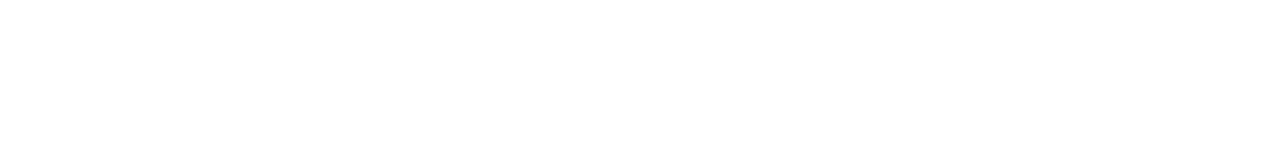
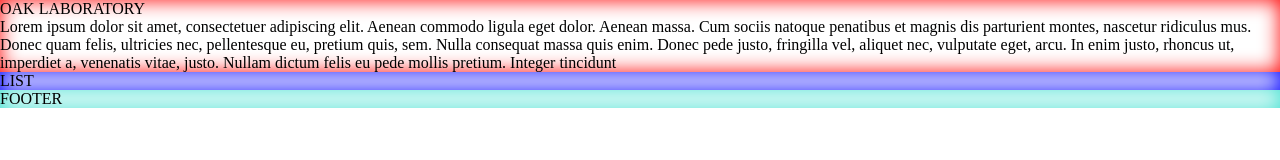
Before and after one commit to okang1014/wood, a plain HTML site: page index.html in a window 1280 px wide. Drawn offline with Linux system fonts and the light colour scheme.

Commit message:
layout. h1 p CSS 초기화, .oaklab, .list, .footer 영역 파악 및 .oaklab 콘텐츠 입력

```diff
--- a/index.html
+++ b/index.html
@@ -7,7 +7,16 @@
     </head>
     <body>
 
-
+        <div class="wrapper">
+            <section class="oaklab">
+                <article class="oaklab-article">
+                    <h1>OAK LABORATORY</h1>
+                    <p>Lorem ipsum dolor sit amet, consectetuer adipiscing elit. Aenean commodo ligula eget dolor. Aenean massa. Cum sociis natoque penatibus et magnis dis parturient montes, nascetur ridiculus mus. Donec quam felis, ultricies nec, pellentesque eu, pretium quis, sem. Nulla consequat massa quis enim. Donec pede justo, fringilla vel, aliquet nec, vulputate eget, arcu. In enim justo, rhoncus ut, imperdiet a, venenatis vitae, justo. Nullam dictum felis eu pede mollis pretium. Integer tincidunt</p>
+                </article>
+            </section>
+            <section class="list">LIST</section>
+            <footer class="footer">FOOTER</footer>
+        </div>
 
     </body>
 </html>
--- a/style.css
+++ b/style.css
@@ -0,0 +1,26 @@
+/* CSS Resets*/
+body, p {
+    margin: unset;
+}
+
+h1 {
+    margin: unset;
+    font-size: unset;
+    font-weight: unset;
+}
+
+.wrapper {
+    background-color: white;
+}
+
+.oaklab-article {
+    box-shadow: inset 0 0 20px red;
+}
+
+.list {
+    box-shadow: inset 0 0 20px blue;
+}
+
+.footer {
+    box-shadow: inset 0 0 20px turquoise;
+}
```
